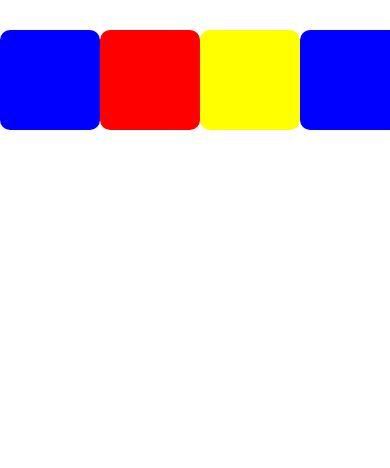
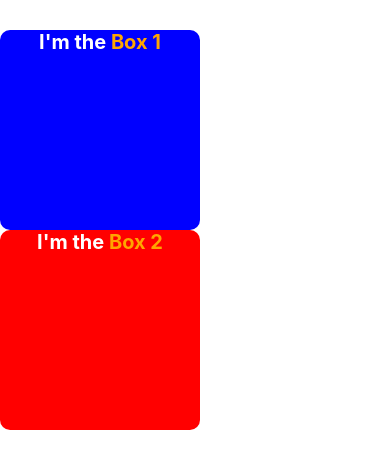
Before and after one commit to martin-gazzara/rn-training, a React Native app in the folder training-playground/: screen / in a window 390 px wide. Shown: the top 468 px of the page. Built offline with nearby package versions, Linux system fonts and the light colour scheme.

Commit message:
Exercise IV, topic 1

```diff
--- a/training-playground/components/topic1.js
+++ b/training-playground/components/topic1.js
@@ -1,28 +1,31 @@
 import React from "react";
-import {View, StyleSheet, ScrollView} from "react-native";
+import {View, StyleSheet, Text} from "react-native";
 
 const styles = StyleSheet.create({
     container:{
         paddingVertical:30,
-        height:20000
     },
     box1:{
-        width:100,
-        height:100,
+        width:200,
+        height:200,
         backgroundColor:"blue",
         borderRadius:10
     },
     box2:{
-        width:100,
-        height:100,
+        width:200,
+        height:200,
         backgroundColor:"red",
         borderRadius:10
     },
-    box3:{
-        width:100,
-        height:100,
-        backgroundColor:"yellow",
-        borderRadius:10
+    text:{
+        color:"white",
+        fontSize:20,
+        fontWeight:"bold",
+        textAlign:"center",
+        textAlignVertical:"center"
+    },
+    textNested:{
+        color:"orange"
     }
 })
 
@@ -32,26 +35,10 @@ export default class Exercise extends React.Component{
 
     render(){
         return(
-            <ScrollView horizontal style={styles.container}>
-                <View style={styles.box1}/>
-                <View style={styles.box2}/>
-                <View style={styles.box3}/>
-                <View style={styles.box1}/>
-                <View style={styles.box2}/>
-                <View style={styles.box3}/>
-                <View style={styles.box1}/>
-                <View style={styles.box2}/>
-                <View style={styles.box3}/>
-                <View style={styles.box1}/>
-                <View style={styles.box2}/>
-                <View style={styles.box3}/>
-                <View style={styles.box1}/>
-                <View style={styles.box2}/>
-                <View style={styles.box3}/>
-                <View style={styles.box1}/>
-                <View style={styles.box2}/>
-                <View style={styles.box3}/>
-            </ScrollView>
+            <View style={styles.container}>
+                <View style={styles.box1}><Text style={styles.text}>I'm the <Text style={styles.textNested}>Box 1</Text></Text></View>
+                <View style={styles.box2}><Text style={styles.text}>I'm the <Text style={styles.textNested}>Box 2</Text></Text></View>
+            </View>
        )
     }
 
```
